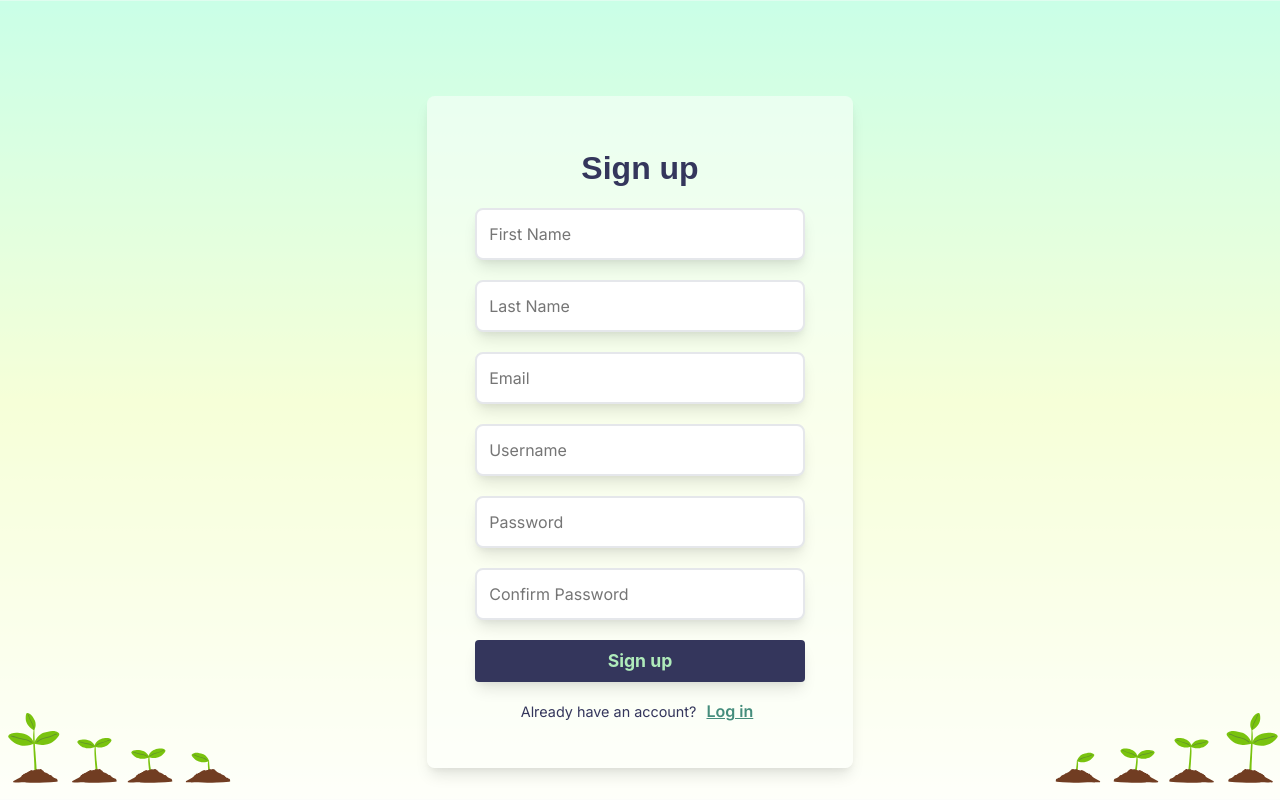
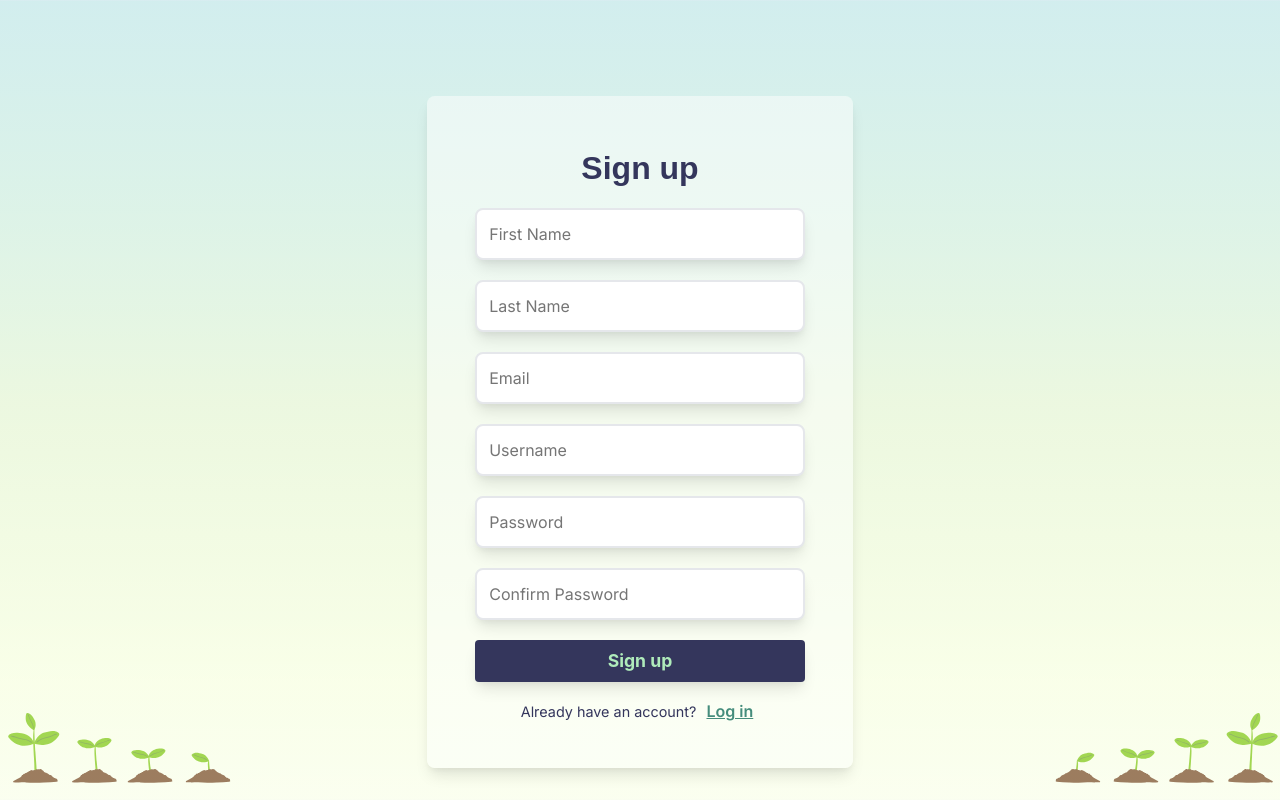
Before and after one commit to aigerimdev/vocabloom-frontend, a React (Create React App) app: page /signup in a window 1280 px wide. Built offline with nearby package versions, Linux system fonts and the light colour scheme; a web font is replaced by a local one.

Commit message:
Update background images to use linear gradients for improved aesthetics

```diff
--- a/src/styles/FormPage.css
+++ b/src/styles/FormPage.css
@@ -5,7 +5,7 @@
     justify-content: top;
     height: 100vh;
     padding: 6rem 2rem 2rem 2rem;
-    background-image: url('../../assets/bg_mini_welcome1.png');
+    background-image: linear-gradient(0deg,rgba(244, 254, 219, 0.33) 15%, rgba(213, 231, 241, 0.728) 100%), url('../../assets/bg_mini_welcome1.png');
     background-size: cover;
     background-repeat: no-repeat;
     background-position: center;
@@ -114,8 +114,7 @@
 
 @media (min-width: 768px) {
     .form-page {
-        background:
-            url('../../assets/bg_forms.svg');
+        background-image: linear-gradient(0deg,rgba(244, 254, 219, 0.33) 15%, rgba(213, 231, 241, 0.728) 100%), url('../../assets/bg_forms.svg');
         background-repeat: no-repeat;
         background-size: cover;
         background-position: right bottom;
```
